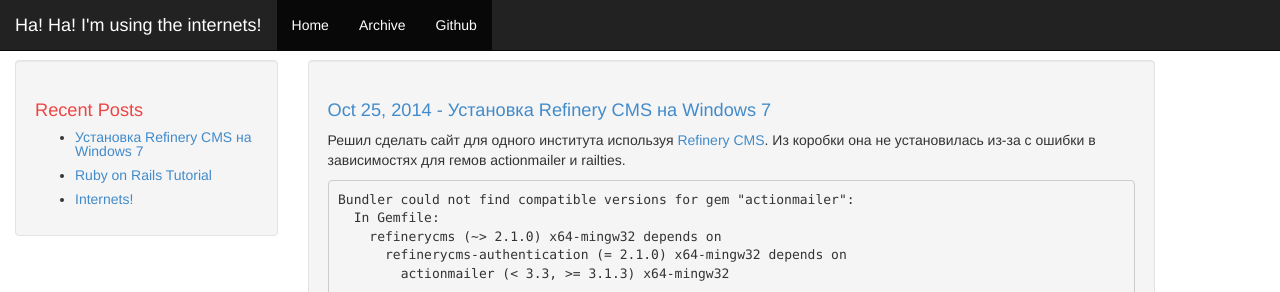
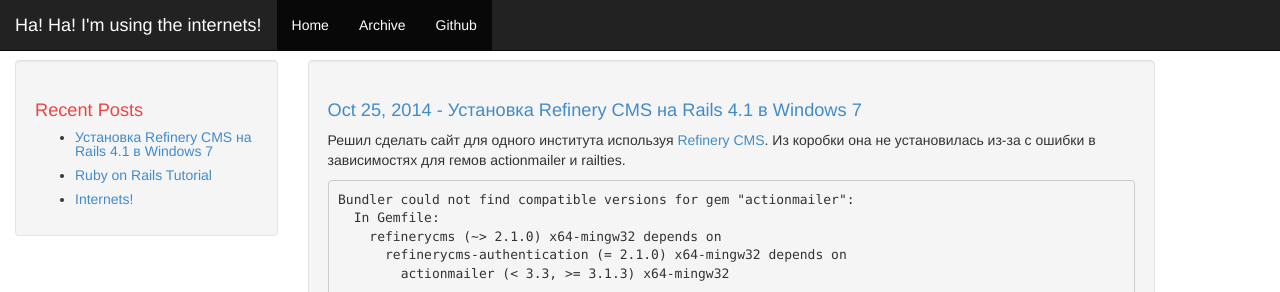
Before and after one commit to rfzu/rfzu.github.io, a Jekyll site: the page built from _posts/2014-10-24-refinerycms_on_windows.markdown, in a window 1280 px wide and 1088 px high. Shown: the top 292 px of the window. Built offline with Jekyll 4.4.1, drawn with Linux system fonts in a browser that asks for light colours; comment, search, counter and statistics services are not loaded.

Commit message:
edit post

```diff
--- a/_posts/2014-10-24-refinerycms_on_windows.markdown
+++ b/_posts/2014-10-24-refinerycms_on_windows.markdown
@@ -1,6 +1,6 @@
 ---
 layout: post
-title:  "Установка Refinery CMS на Windows 7"
+title:  "Установка Refinery CMS на Rails 4.1 в Windows 7"
 date:   2014-10-25 22:00:00
 categories: jekyll update
 comments: true
```
Also changed, not shown: 1 other file.
